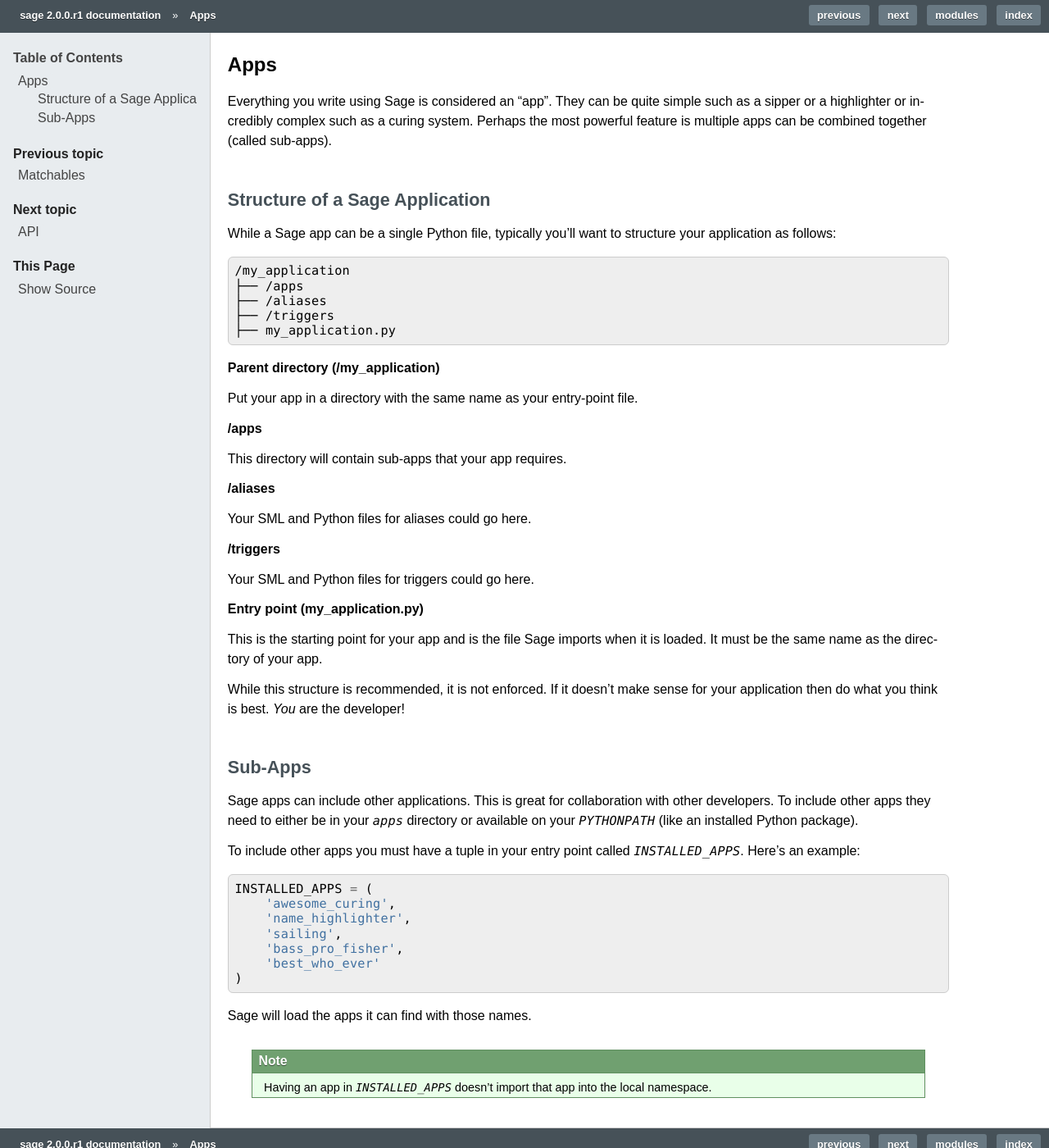
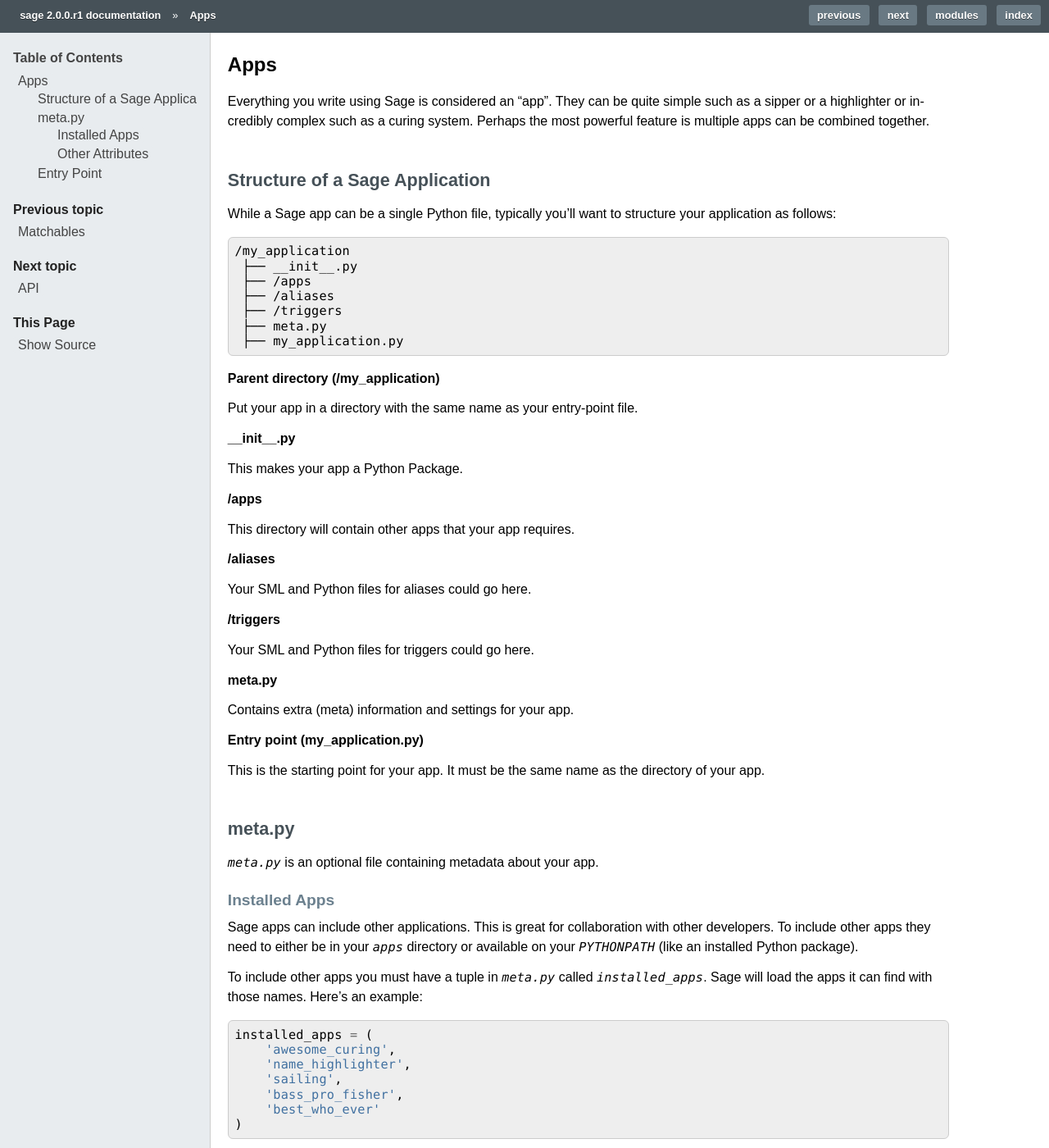
Before and after one commit to adayoung/sage, a Sphinx documentation site: the page built from docs/source/apps.rst, in a window 1280 px wide and 1400 px high. Shown: the whole window at 82% size. Built offline with Sphinx 7.4.7, drawn with Linux system fonts in a browser that asks for light colours; pages that are not in the unit, such as notebooks, are missing from menus; some of the changed text lies outside the part shown.

Commit message:
bunch of doc changes for how (new) apps will work

```diff
--- a/docs/source/apps.rst
+++ b/docs/source/apps.rst
@@ -6,7 +6,7 @@ Apps
 Everything you write using Sage is considered an "app". They can be quite simple
 such as a sipper or a highlighter or incredibly complex such as a curing
 system. Perhaps the most powerful feature is multiple apps can be combined
-together (called sub-apps).
+together.
 
 Structure of a Sage Application
 -------------------------------
@@ -15,18 +15,24 @@ While a Sage app can be a single Python file, typically you'll want to structure
 your application as follows: ::
 
     /my_application
-    ├── /apps
-    ├── /aliases
-    ├── /triggers
-    ├── my_application.py
+     ├── __init__.py
+     ├── /apps
+     ├── /aliases
+     ├── /triggers
+     ├── meta.py
+     ├── my_application.py
 
 **Parent directory (/my_application)**
 
 Put your app in a directory with the same name as your entry-point file.
 
+**__init__.py**
+
+This makes your app a Python Package.
+
 **/apps**
 
-This directory will contain sub-apps that your app requires.
+This directory will contain other apps that your app requires.
 
 **/aliases**
 
@@ -36,26 +42,32 @@ Your SML and Python files for aliases could go here.
 
 Your SML and Python files for triggers could go here.
 
+**meta.py**
+
+Contains extra (meta) information and settings for your app.
+
 **Entry point (my_application.py)**
 
-This is the starting point for your app and is the file Sage imports when it is
-loaded. It must be the same name as the directory of your app.
+This is the starting point for your app. It must be the same name as the
+directory of your app.
 
-While this structure is recommended, it is not enforced. If it doesn't make
-sense for your application then do what you think is best. *You* are the
-developer!
+meta.py
+-------
 
-Sub-Apps
---------
+`meta.py` is an optional file containing metadata about your app.
+
+Installed Apps
+~~~~~~~~~~~~~~
 
 Sage apps can include other applications. This is great for collaboration with
 other developers. To include other apps they need to either be in your `apps`
 directory or available on your `PYTHONPATH` (like an installed Python package).
 
-To include other apps you must have a tuple in your entry point called
-`INSTALLED_APPS`. Here's an example: ::
+To include other apps you must have a tuple in `meta.py` called
+`installed_apps`. Sage will load the apps it can find with those names.
+Here's an example: ::
 
-    INSTALLED_APPS = (
+    installed_apps = (
         'awesome_curing',
         'name_highlighter',
         'sailing',
@@ -63,9 +75,35 @@ To include other apps you must have a tuple in your entry point called
         'best_who_ever'
     )
 
-Sage will load the apps it can find with those names.
+Other Attributes
+~~~~~~~~~~~~~~~~
 
-.. note::
+**name**
 
-    Having an app in `INSTALLED_APPS` doesn't import that app into the local
-    namespace.
+A more descriptive name for the app.
+
+**description**
+
+A short description of what the app does.
+
+**version**
+
+A tuple representing the app's version. Example: ::
+
+    version = (1, 0, 2)  # Major version 1, release 2 (1.0.2)
+
+Entry Point
+-----------
+
+The entry point for your app (a python file with the same name as your app)
+has an optional interface with two basic methods: `init` and `cleanup`.
+A basic entry point could look like the following: ::
+
+    def init():
+        """ This method will be called when the app is loaded (after it is
+        imported). Any apps in meta.py's `installed_apps` will have already been
+        loaded before this is called. """
+
+
+    def cleanup():
+        """ Called when an app is unloaded (or reloaded). """
```
